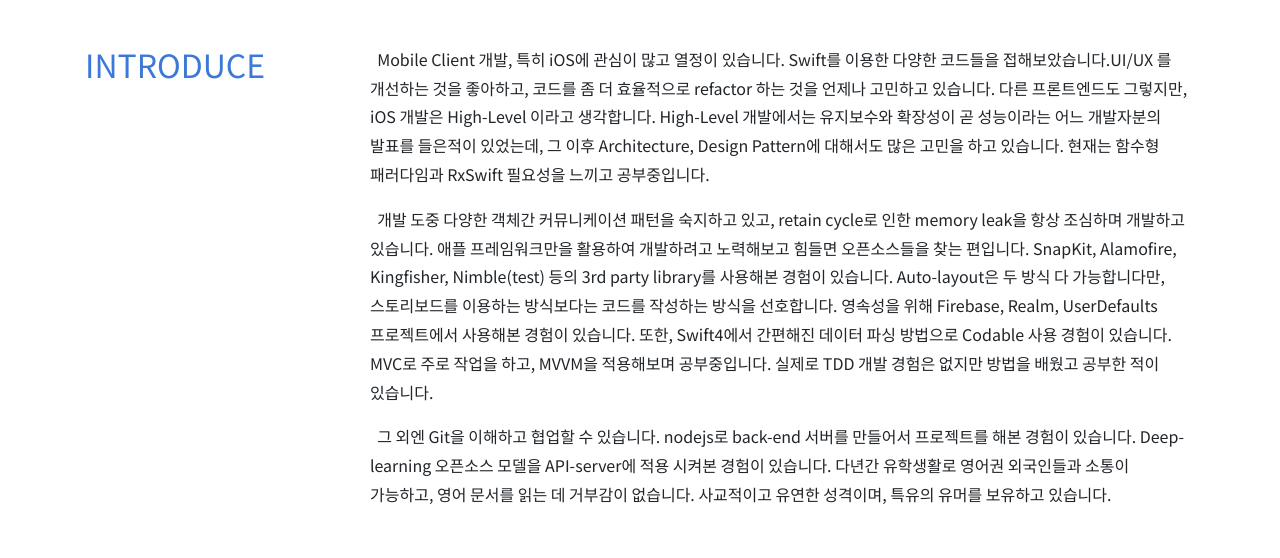
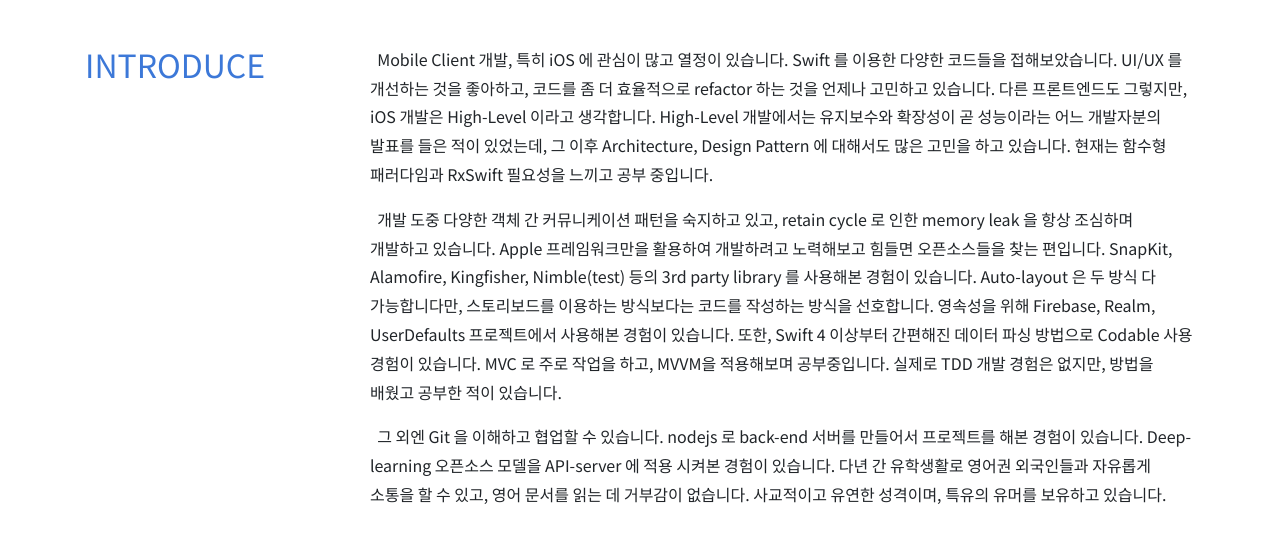
Before and after one commit to jinuman/resume, a plain HTML site: page index.html in a window 1280 px wide. Shown: the part 394-952 px from the top of the page. Drawn offline with nearby package versions, Linux system fonts and the light colour scheme.

Commit message:
refactor: Check spelling

```diff
--- a/index.html
+++ b/index.html
@@ -126,17 +126,17 @@
             <h2 class="blue">INTRODUCE</h2>
         </div>
         <div class="col-12 col-md-9">
-            <p>&nbsp Mobile Client 개발, 특히 iOS에 관심이 많고 열정이 있습니다. Swift를 이용한 다양한 코드들을 접해보았습니다.UI/UX 를 개선하는 것을 좋아하고, 코드를 좀
+            <p>&nbsp Mobile Client 개발, 특히 iOS 에 관심이 많고 열정이 있습니다. Swift 를 이용한 다양한 코드들을 접해보았습니다. UI/UX 를 개선하는 것을 좋아하고, 코드를 좀
                 더 효율적으로 refactor 하는 것을 언제나 고민하고 있습니다. 다른 프론트엔드도 그렇지만, iOS 개발은 High-Level 이라고 생각합니다. High-Level 개발에서는
-                유지보수와 확장성이 곧 성능이라는 어느 개발자분의 발표를 들은적이 있었는데, 그 이후 Architecture, Design Pattern에 대해서도 많은 고민을 하고 있습니다. 현재는
-                함수형 패러다임과 RxSwift 필요성을 느끼고 공부중입니다.</p>
-            <p>&nbsp 개발 도중 다양한 객체간 커뮤니케이션 패턴을 숙지하고 있고, retain cycle로 인한 memory leak을 항상 조심하며 개발하고 있습니다. 애플 프레임워크만을 활용하여
-                개발하려고 노력해보고 힘들면 오픈소스들을 찾는 편입니다. SnapKit, Alamofire, Kingfisher, Nimble(test) 등의 3rd party library를 사용해본
-                경험이 있습니다. Auto-layout은 두 방식 다 가능합니다만, 스토리보드를 이용하는 방식보다는 코드를 작성하는 방식을 선호합니다. 영속성을 위해 Firebase, Realm,
-                UserDefaults 프로젝트에서 사용해본 경험이 있습니다. 또한, Swift4에서 간편해진 데이터 파싱 방법으로 Codable 사용 경험이 있습니다. MVC로 주로 작업을 하고,
-                MVVM을 적용해보며 공부중입니다. 실제로 TDD 개발 경험은 없지만 방법을 배웠고 공부한 적이 있습니다.</p>
-            <p>&nbsp 그 외엔 Git을 이해하고 협업할 수 있습니다. nodejs로 back-end 서버를 만들어서 프로젝트를 해본 경험이 있습니다. Deep-learning 오픈소스 모델을
-                API-server에 적용 시켜본 경험이 있습니다. 다년간 유학생활로 영어권 외국인들과 소통이 가능하고, 영어 문서를 읽는 데 거부감이 없습니다. 사교적이고 유연한 성격이며, 특유의
+                유지보수와 확장성이 곧 성능이라는 어느 개발자분의 발표를 들은 적이 있었는데, 그 이후 Architecture, Design Pattern 에 대해서도 많은 고민을 하고 있습니다. 현재는
+                함수형 패러다임과 RxSwift 필요성을 느끼고 공부 중입니다.</p>
+            <p>&nbsp 개발 도중 다양한 객체 간 커뮤니케이션 패턴을 숙지하고 있고, retain cycle 로 인한 memory leak 을 항상 조심하며 개발하고 있습니다. Apple 프레임워크만을 활용하여
+                개발하려고 노력해보고 힘들면 오픈소스들을 찾는 편입니다. SnapKit, Alamofire, Kingfisher, Nimble(test) 등의 3rd party library 를 사용해본
+                경험이 있습니다. Auto-layout 은 두 방식 다 가능합니다만, 스토리보드를 이용하는 방식보다는 코드를 작성하는 방식을 선호합니다. 영속성을 위해 Firebase, Realm,
+                UserDefaults 프로젝트에서 사용해본 경험이 있습니다. 또한, Swift 4 이상부터 간편해진 데이터 파싱 방법으로 Codable 사용 경험이 있습니다. MVC 로 주로 작업을 하고,
+                MVVM을 적용해보며 공부중입니다. 실제로 TDD 개발 경험은 없지만, 방법을 배웠고 공부한 적이 있습니다.</p>
+            <p>&nbsp 그 외엔 Git 을 이해하고 협업할 수 있습니다. nodejs 로 back-end 서버를 만들어서 프로젝트를 해본 경험이 있습니다. Deep-learning 오픈소스 모델을
+                API-server 에 적용 시켜본 경험이 있습니다. 다년 간 유학생활로 영어권 외국인들과 자유롭게 소통을 할 수 있고, 영어 문서를 읽는 데 거부감이 없습니다. 사교적이고 유연한 성격이며, 특유의
                 유머를 보유하고 있습니다.</p>
         </div>
     </div>
```
